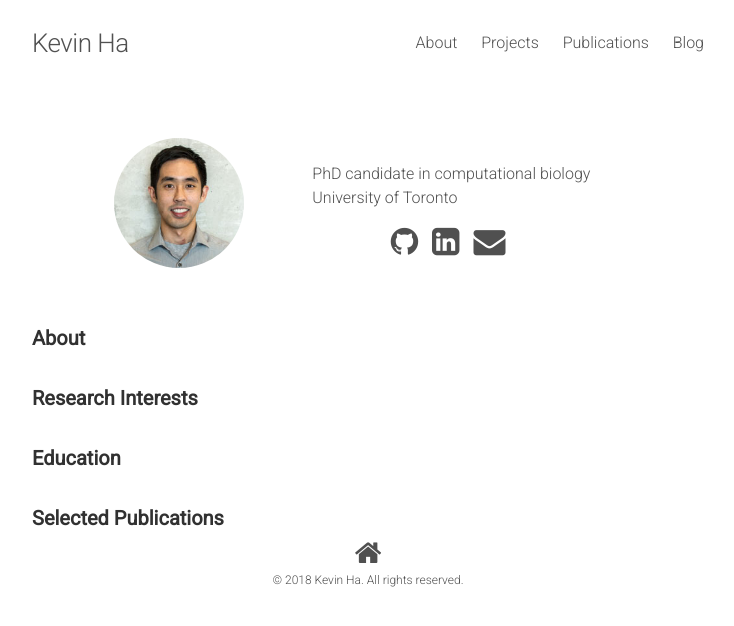
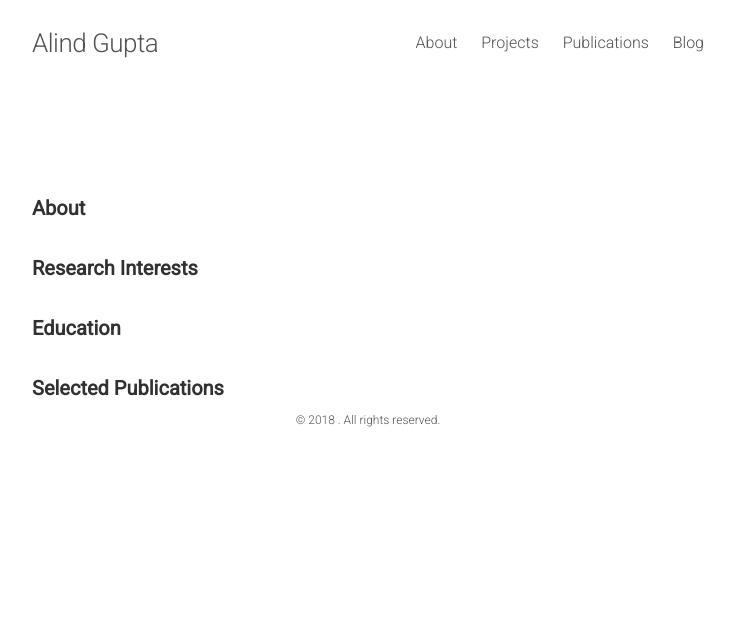
Before and after one commit to alindgupta/alindgupta.github.io, a Jekyll site: the page built from index.md, in a window 1280 px wide. Shown: the top 626 px of the page, without its empty margins (272-1006 px from the left). Built offline with Jekyll 4.4.1, drawn with Linux system fonts in a browser that asks for light colours; nearby versions of some CDN libraries.

Commit message:
Customize

```diff
--- a/_config.yml
+++ b/_config.yml
@@ -5,7 +5,7 @@
 #relative_permalinks: true
 
 # Setup
-title:               Kevin Ha
+title:               Alind Gupta
 tagline:             University of Toronto
 paginate:            3
 paginate_path:       "blog/page:num/"
@@ -20,16 +20,16 @@
 
 # About/contact
 author:
-  name:              Kevin Ha
-  email:             k.ha@mail.utoronto.ca
-  url:               https://kcha.github.io
-  avatar:            "assets/images/avatar.jpg"
-  title:             "PhD candidate in computational biology"
-  location:          "University of Toronto"
+  name:
+  email:
+  url:
+  avatar:
+  title:
+  location:
 
 # Custom variables
-github_username:     kcha
-linkedin_username:   kevinchha
+github_username:
+linkedin_username:
 
 plugins: # previously gems:
   - jekyll-paginate
```
